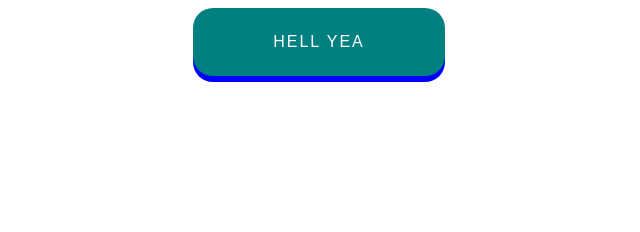
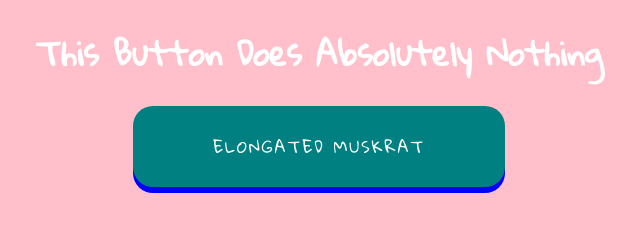
Before and after one commit to bouncingbumble/animations, a plain HTML site: page index.html in a window 1280 px wide. Shown: the whole page, without its empty margins (321-961 px from the left). Drawn offline with Linux system fonts and the light colour scheme.

Commit message:
make it trendy for the kids

```diff
--- a/index.html
+++ b/index.html
@@ -2,6 +2,7 @@
 <html>
     <head>
     	<title>Animations</title>
+        <link href="https://fonts.googleapis.com/css?family=Gloria+Hallelujah" rel="stylesheet">
     	<link rel="stylesheet" type="text/css" href="styles/index.css">
     </head>
     <body>
@@ -10,6 +11,7 @@
         <!--<button>Click me!</button>-->
 
         <!--special ass button-->
-        <button class="btn">hell yea</button>
+        <h1>This Button Does Absolutely Nothing</h1>
+        <button class="btn">Elongated Muskrat</button>
     </body>
 </html>
--- a/styles/index.css
+++ b/styles/index.css
@@ -1,3 +1,13 @@
+body {
+    background-color: pink;
+    font-family: 'Gloria Hallelujah', cursive;
+    color: white;
+}
+
+h1 {
+    text-align: center;
+}
+
 .btn {
     outline: none;
     border: none;
@@ -5,8 +15,9 @@
     display: block;
     position: relative;
     background-color: teal;
+    font-family: 'Gloria Hallelujah', cursive;
     font-size: 16px;
-    font-weight: 300px;
+    font-weight: 400;
     color: white;
     text-transform: uppercase;
     letter-spacing: 2px;
```
